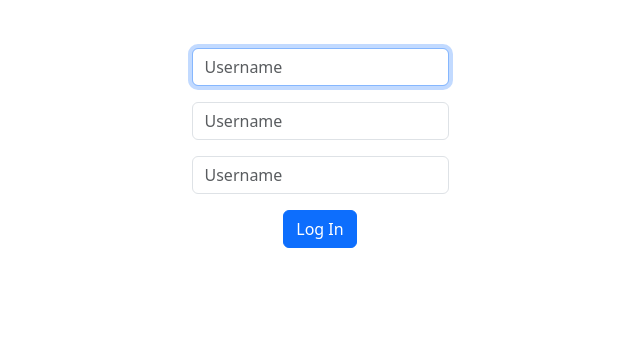
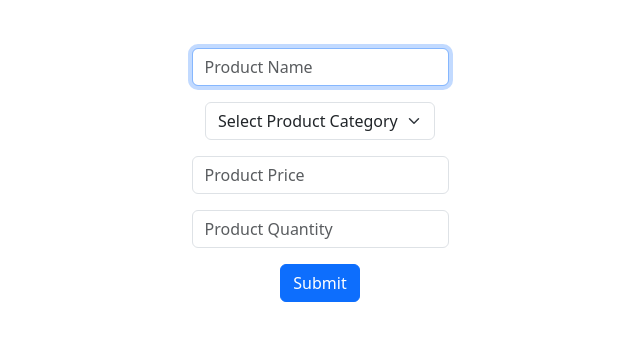
Before and after one commit to Amirmbz/Garage, a Django app: page /sell/ in a window 1280 px wide. Shown: the part 76-417 px from the top of the page, without its empty margins (320-960 px from the left). Run offline with Django 5.2, Linux system fonts and the light colour scheme.

Commit message:
forming buy and sell

```diff
--- a/Garage/home/templates/home/layout.html
+++ b/Garage/home/templates/home/layout.html
@@ -25,7 +25,7 @@
 
         <nav class="bg-light border navbar navbar-expand-md navbar-light">
             <div class="container-fluid">
-                <a class="navbar-brand" href="/home/">
+                <a class="navbar-brand" href="/">
                     <img src="{% static 'logo.png'%}" width="100" height="auto" alt="logo">
                 </a>
 
--- a/Garage/home/templates/home/login.html
+++ b/Garage/home/templates/home/login.html
@@ -14,6 +14,7 @@
             <input class="form-control mx-auto w-auto" name="password" placeholder="Password" type="password">
         </div>
         <button class="btn btn-primary" type="submit">Log In</button>
+        <a href="/register"><button class="btn btn-primary" type="button">Register</button></a>
     </form>
     {% if error %}
         <div>
--- a/Garage/home/templates/home/register.html
+++ b/Garage/home/templates/home/register.html
@@ -17,6 +17,7 @@
             <input class="form-control mx-auto w-auto" name="confirmation" placeholder="Confirmation" type="password">
         </div>
         <button class="btn btn-primary" type="submit">Register</button>
+        <a href="/login"><button class="btn btn-primary" type="button">Log In</button></a>
     </form>
 
     {% if error %}
--- a/Garage/home/templates/home/sell.html
+++ b/Garage/home/templates/home/sell.html
@@ -8,15 +8,27 @@
     <form action="/sell/" method="post">
         {% csrf_token %}
         <div class="mb-3">
-            <input autocomplete="off" autofocus class="form-control mx-auto w-auto" name="username" placeholder="Username" type="text">
+            <input autocomplete="off" autofocus class="form-control mx-auto w-auto" name="name" placeholder="Product Name" type="text">
         </div>
         <div class="mb-3">
-            <input autocomplete="off" autofocus class="form-control mx-auto w-auto" name="username" placeholder="Username" type="text">
+            <select class="form-select mx-auto w-auto" id="category" name="category" onchange="showInput()">
+                <option value="" disabled selected>Select Product Category</option>
+                <option value="0">Write A New Category</option>
+                {% for cat in product.category %}
+                    <option value="{{cat}}">{{ cat }}</option>
+                {% endfor %}
+            </select>
         </div>
         <div class="mb-3">
-            <input autocomplete="off" autofocus class="form-control mx-auto w-auto" name="username" placeholder="Username" type="text">
+            <input autocomplete="off" autofocus class="form-control mx-auto w-auto" name="catname" placeholder="Product Category" type="text" id="catname" style="display:none;">
         </div>
-        <button class="btn btn-primary" type="submit">Log In</button>
+        <div class="mb-3">
+            <input autocomplete="off" autofocus class="form-control mx-auto w-auto" name="price" placeholder="Product Price" type="number">
+        </div>
+        <div class="mb-3">
+            <input autocomplete="off" autofocus class="form-control mx-auto w-auto" name="quantity" placeholder="Product Quantity" type="number" min="1">
+        </div>
+        <button class="btn btn-primary" type="submit">Submit</button>
     </form>
     {% if error %}
         <div>
@@ -24,4 +36,16 @@
         </div>
     {% endif %}
 
+    <script>
+        function showInput() {
+            var selectedOption = document.getElementById("category").value;
+            var inputField = document.getElementById("catname");
+
+            if (selectedOption === "0") {
+                inputField.style.display = "block";
+            } else {
+                inputField.style.display = "none";
+            }
+        }
+    </script>
 {% endblock %}
--- a/Garage/home/views.py
+++ b/Garage/home/views.py
@@ -2,6 +2,7 @@ from django.shortcuts import render, redirect
 from django.contrib.auth.models import User
 from django.contrib.auth import login, authenticate, logout
 from django.contrib.auth.hashers import make_password
+from .models import Product
 
 
 # Create your views here.
@@ -54,8 +55,7 @@ def register(request):
         return redirect('index')
 
     # User reached route via GET (as by clicking a link or via redirect)
-    else:
-        return render(request, 'home/register.html')
+    return render(request, 'home/register.html')
 
 
 def log_in(request):
@@ -86,16 +86,14 @@ def log_in(request):
 
             # Redirect user to home page
             return redirect('index')
-        else:
 
-            # Show an error and redirect user to home page
-            return render(request, 'home/login.html', {
-                "error": "username and/or password is incorrect"
-            })
+        # Show an error and redirect user to home page
+        return render(request, 'home/login.html', {
+            "error": "username and/or password is incorrect"
+        })
 
     # User reached route via GET (as by clicking a link or via redirect)
-    else:
-        return render(request, 'home/login.html')
+    return render(request, 'home/login.html')
 
 
 def log_out(request):
@@ -112,9 +110,42 @@ def sell(request):
     """"Present a product for sale"""
 
     if request.method == "POST":
+        if not request.user.is_authenticated:
+            return redirect('log_in')
+
+        name = request.POST.get('name')
+        category = request.POST.get('category')
+        price = request.POST.get('price')
+        quantity = request.POST.get('quantity')
+
+        # checking
+        if not name or not price or not quantity:
+            return render(request, 'home/sell.html', {
+                "error": "enter name, price and quantity"
+            })
+        if not category:
+            category = request.POST.get('catname')
+            if not category:
+                return render(request, 'home/sell.html', {
+                    "error": "enter category"
+                })
+            if Product.objects.filter(category__iexact=category):
+                return render(request, 'home/sell.html', {
+                    "error": "Evidently we have that category"
+                })
+        Product.objects.create(
+            user=request.user,
+            name=name,
+            category=category,
+            price=price,
+            quantity=quantity
+            )
+
         return render(request, 'home/sell.html')
-    else:
-        return render(request, 'home/sell.html')
+
+    return render(request, 'home/sell.html', {
+        "product": Product.objects.all()
+    })
 
 
 def buy(request):
@@ -122,5 +153,7 @@ def buy(request):
 
     if request.method == "POST":
         return render(request, 'home/buy.html')
-    else:
-        return render(request, 'home/buy.html')
+
+    return render(request, 'home/buy.html', {
+        "product": Product.objects.all()
+    })
```
Also changed, not shown: Garage/home/models.py (+12 -1 lines), Garage/home/templates/home/buy.html (+11 -7 lines), Garage/db.sqlite3, Garage/home/migrations/0002_product_category_product_date_product_quantity_and_more.py (added), Garage/home/migrations/0003_alter_product_category.py (added).
